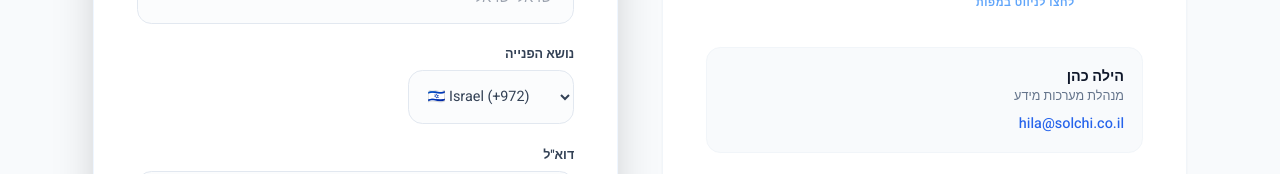
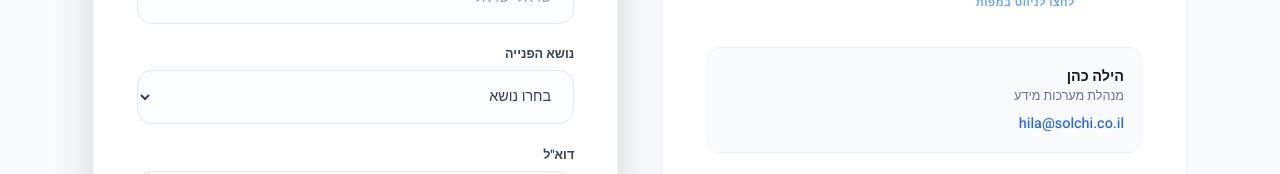
Before and after one commit to debbiebli262-byte/solchi-consulting-group-copy, a React (Vite) app: page /#/contact in a window 1280 px wide. Shown: the part 487-661 px from the top of the page. Built offline with nearby package versions, Linux system fonts and the light colour scheme.

Commit message:
Update Contact.tsx

```diff
--- a/Pages/Contact.tsx
+++ b/Pages/Contact.tsx
@@ -380,29 +380,25 @@ const Contact: React.FC = () => {
                 </label>
 
                 <select
-                  value={formData.country}
-                  onChange={(e) => {
-                    const nextCountry = e.target.value as CountryCode;
+                  value={formData.subject}
+                  onChange={(e) =>
                     setFormData((prev) => ({
                       ...prev,
-                      country: nextCountry,
-                    }));
+                      subject: e.target.value,
+                    }))
+                  }
+                  className="w-full px-5 py-4 rounded-2xl border border-slate-200 focus:border-blue-500 focus:ring-4 focus:ring-blue-100 outline-none transition-all bg-slate-50/50 text-slate-700"
+                >
+                  <option value="">{t("contact.placeholders.subject")}</option>
 
-                    if (formData.phone) {
-                      updateError(
-                        "phone",
-                        validatePhone(formData.phone, nextCountry)
-                      );
-                    }
-                  }}
-                  className="w-[42%] sm:w-[38%] px-4 py-4 rounded-2xl border border-slate-200 focus:border-blue-500 focus:ring-4 focus:ring-blue-100 outline-none transition-all bg-slate-50/50 text-slate-700"
-                  dir="ltr"
-                >
-                  {countries.map((country) => (
-                    <option key={country.code} value={country.code}>
-                      {country.flag} {country.name} ({country.callingCode})
-                    </option>
-                  ))}
+                  <option value="electrical">
+                    {t("contact.subjectOptions.electricalDivision")}
+                  </option>
+
+                  <option value="information_systems">
+                    {t("contact.subjectOptions.informationSystems")}
+                  </option>
+
                 </select>
 
               </div>
```
